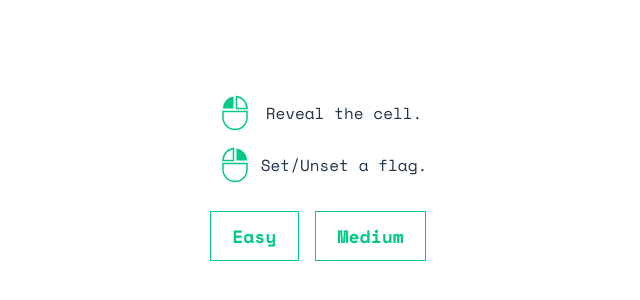
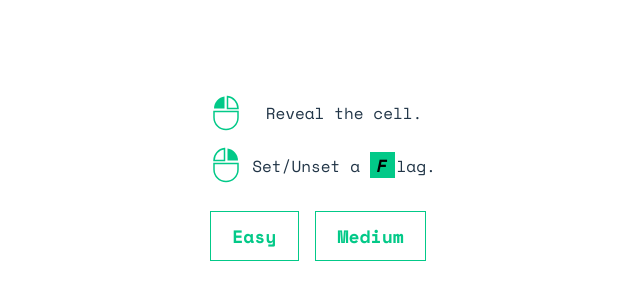
Before and after one commit to emilythedev/minesweeper-react-ts, a React (Vite) app: page / in a window 1280 px wide. Shown: the part 232-532 px from the top of the page, without its empty margins (322-962 px from the left). Built offline with nearby package versions, Linux system fonts and the light colour scheme.

Commit message:
reuse Flag word

```diff
--- /dev/null
+++ b/src/FlagWord.tsx
@@ -0,0 +1,25 @@
+import styled from "styled-components"
+
+const FlagChar = styled.span`
+  font-style: italic;
+  font-weight: bold;
+  background-color: #02c988;
+  color: black;
+  padding: 0 0.4em 0 0.4em;
+  margin-right: 2px;
+  font-size: 1.1em;
+`
+
+interface Props {
+  plural?: boolean
+}
+
+const FlagWord = ({plural}: Props) => {
+  return (
+    <>
+      <FlagChar>F</FlagChar><span>lag{plural?'s':''}</span>
+    </>
+  )
+}
+
+export default FlagWord
--- a/src/Status.tsx
+++ b/src/Status.tsx
@@ -1,6 +1,7 @@
 import { useAtom, useAtomValue } from "jotai"
 import styled from "styled-components"
 import Button from "./Button"
+import FlagWord from "./FlagWord"
 import { endAtom, flagCountAtom, winAtom } from "./atoms"
 
 interface Props {
@@ -13,16 +14,6 @@ const StatusContainer = styled.div`
   display: flex;
   align-items: center;
   justify-content: center;
-
-  .flag {
-    font-style: italic;
-    font-weight: bold;
-    background-color: #02c988;
-    color: black;
-    padding: 0 0.4em 0 0.4em;
-    margin: 0 2px 0 0.5em;
-    font-size: 1.1em;
-  }
 
   .count {
     color: #02c988;
@@ -45,7 +36,7 @@ const Status = ({onRestart}: Props) => {
     <StatusContainer>
       {!ended ? (
         <div className="grow-1">
-          Unused <span className="flag">F</span>lags: <span className="count">{flagCount}</span>
+          Unused <FlagWord plural />: <span className="count">{flagCount}</span>
         </div>
       ) : (
         <span className="grow-1">{win ? 'win' : 'lose'}!</span>
--- a/src/Tutorial.tsx
+++ b/src/Tutorial.tsx
@@ -1,4 +1,5 @@
 import styled, { css } from "styled-components"
+import FlagWord from "./FlagWord"
 import MouseSvg from './assets/mouse.svg?react'
 
 const MouseIcon = styled(MouseSvg)<{click: 'left' | 'right'}>`
@@ -42,7 +43,7 @@ const Tutorial = () => {
         <MouseIcon click="left" />
         <div>Reveal the cell.</div>
         <MouseIcon click="right" />
-        <div>Set/Unset a flag.</div>
+        <div>Set/Unset a <FlagWord />.</div>
     </TutorialContainer>
   )
 }
```
